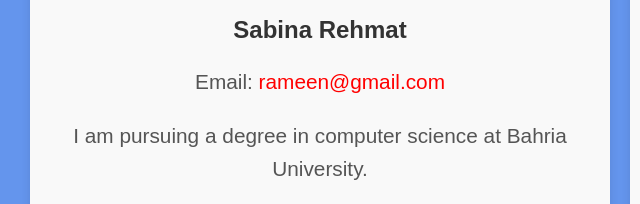
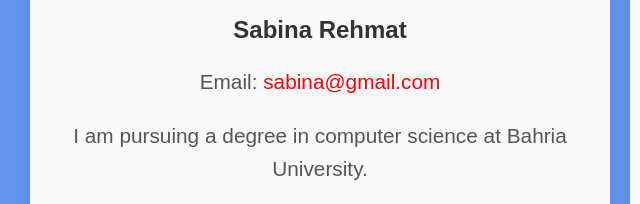
Before and after one commit to sabinaRehmat/about-us, a plain HTML site: page index.html in a window 1280 px wide. Shown: the part 436-640 px from the top of the page, 20-660 px from the left. Drawn offline with Linux system fonts and the light colour scheme.

Commit message:
Update index.html

```diff
--- a/index.html
+++ b/index.html
@@ -139,7 +139,7 @@
             <div class="member">
                 <img src="https://cdn-icons-png.flaticon.com/512/6997/6997662.png" alt="Sabina">
                 <h2>Sabina Rehmat</h2>
-                <p>Email: <a href="mailto:sabina@gmail.com">rameen@gmail.com</a></p>
+                <p>Email: <a href="mailto:sabina@gmail.com">sabina@gmail.com</a></p>
                 <p>I am pursuing a degree in computer science at Bahria University.</p>
                 <p>02-134241-038</p>
             </div>
```
